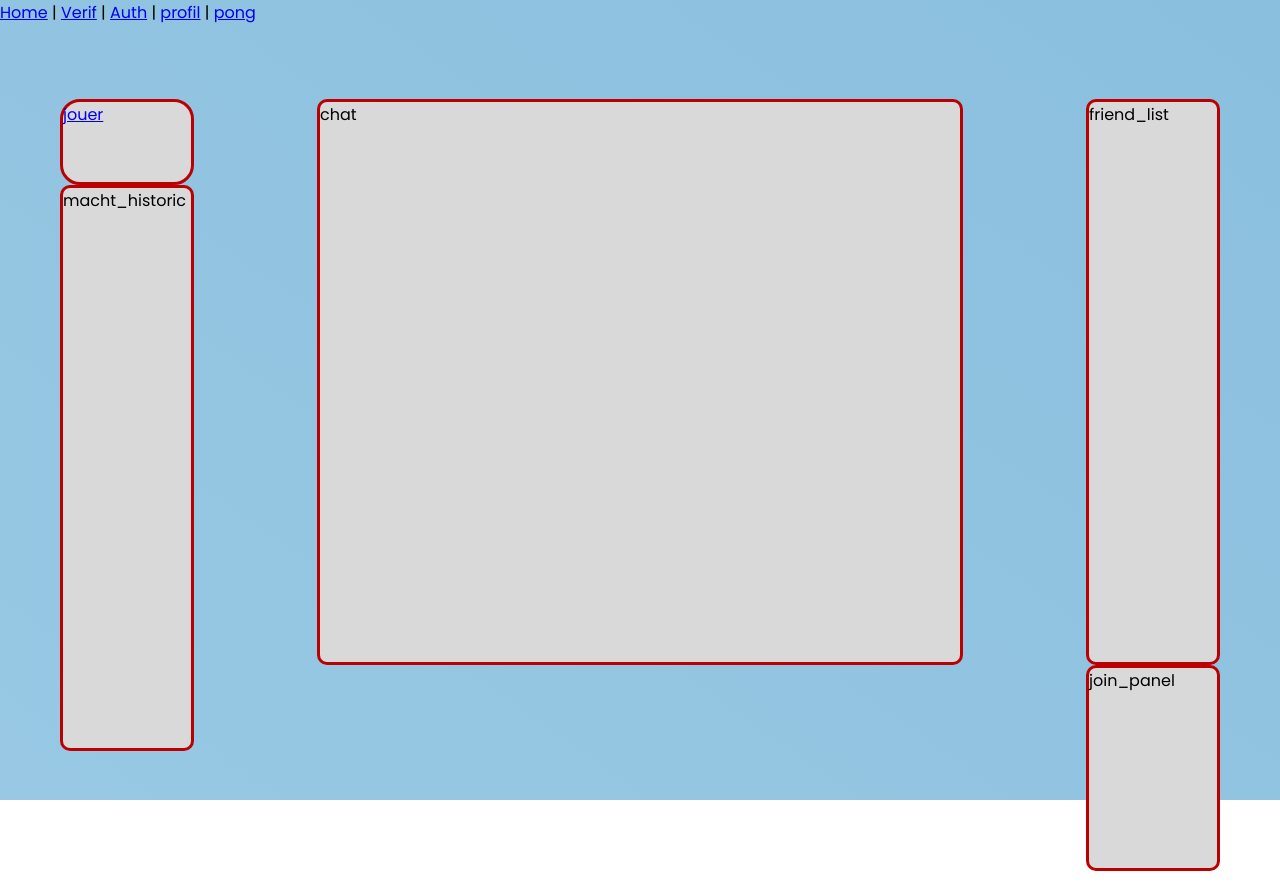
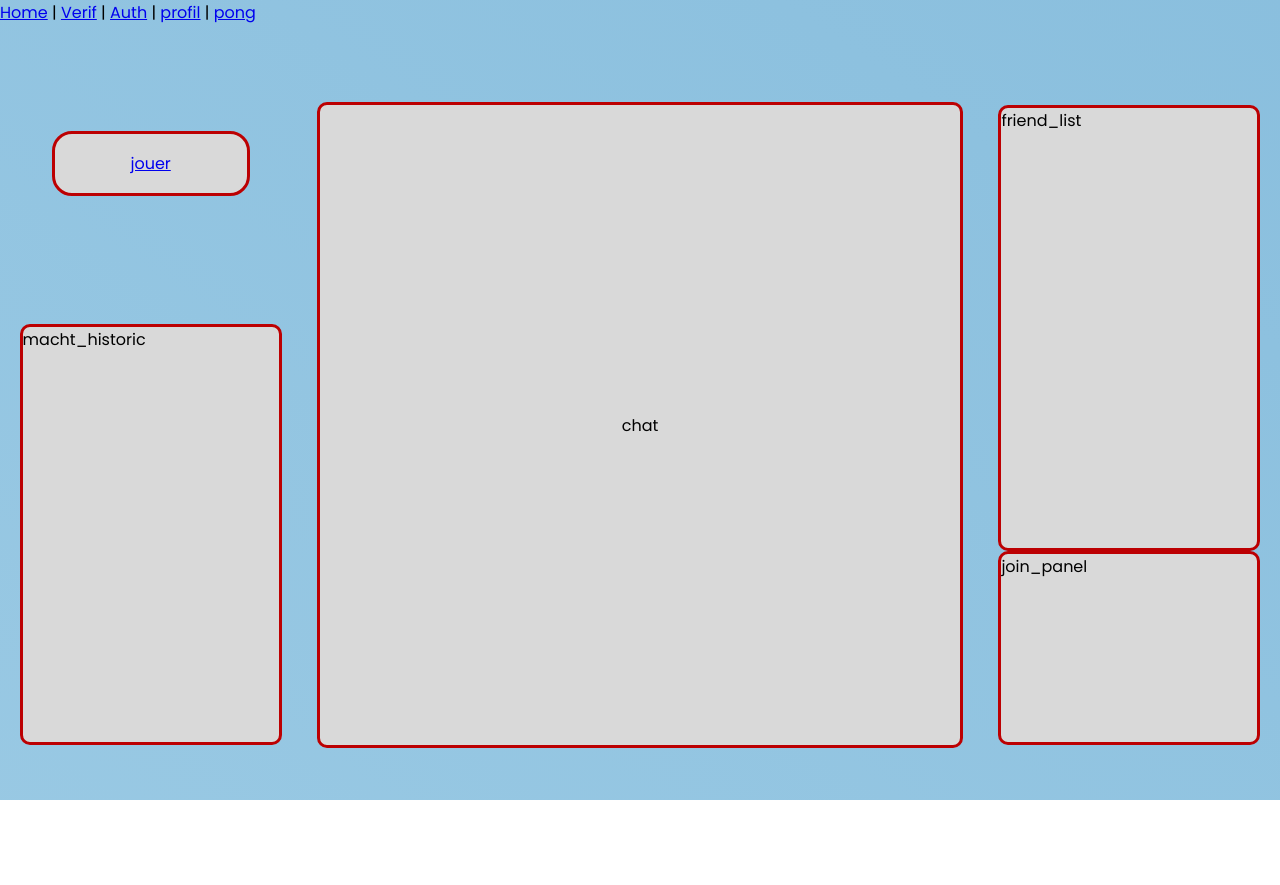
Before and after one commit to bbordere/ft_transcendence, a Vue app in the folder frontend/: page / in a window 1280 px wide. After the commit the page ends 825 px from the top, so only its background shows below. Built offline with nearby package versions, Linux system fonts and the light colour scheme.

Commit message:
finish proto home and pong page

```diff
--- a/frontend/src/App.vue
+++ b/frontend/src/App.vue
@@ -114,4 +114,9 @@ footer .copyright {
 	align-items: center;
 }
 
+nav {
+	position: relative;
+	z-index: 999999;
+}
+
 </style>
--- a/frontend/src/views/Home.vue
+++ b/frontend/src/views/Home.vue
@@ -5,9 +5,11 @@
 
 <template>
 	<div class="home_body">
+		<div class="home_content">
 			<div class="left_column">
 				<div class="play_button">
-				<router-link to="/pong">jouer</router-link>			</div>
+					<router-link to="/pong">jouer</router-link>
+				</div>
 				<div class="match_historic">
 					<label>macht_historic</label>
 				</div>
@@ -24,75 +26,87 @@
 				</div>
 			</div>
 		</div>
+	</div>
 </template>
 
 <style>
 
 .home_body {
+	width: 100vw;
+	height: 100vh;
 	display: flex;
-	height:100vh;
-	width: 100vw;
-	flex-direction: row;
-	align-items: baseline;
-	justify-content: space-around;
+	align-items: center;
+	justify-content: center;
+}
+.home_content {
+	display: flex;
+	height: 80%;
+	width: 100%;
+	align-items: center;
+	justify-content: center;
+	gap: 8%;
 }
 
 .left_column {
+	height: 100%;
+	width: 20%;
 	display: flex;
 	flex-direction: column;
-	justify-content: space-between;
-
-	width: 20%;
-	height: 70%;
+	gap: 20%;
 }
 
 .play_button {
-	width: 100%;
+	display: flex;
+	justify-content: center;
+	align-items: center;
+	margin-top: 20%;
 	height: 10%;
+	width: 150%;
 	background: #D9D9D9;
 	border: 3px solid #BC0002;
 	border-radius: 20px;
 }
 
 .match_historic {
-	width: 100%;
 	height: 70%;
-
+	width: 200%;
 	background: #D9D9D9;
 	border: 3px solid #BC0002;
 	border-radius: 10px;
 }
 
 .chat {
+	height: 100%;
 	width: 50%;
-	height: 70%;
-
+	display: flex;
+	flex-direction: column;
+	align-items: center;
+	justify-content: space-around;
 	background: #D9D9D9;
 	border: 3px solid #BC0002;
 	border-radius: 10px;
 }
 
 .right_column {
+	height: 100%;
+	width: 10%;
 	display: flex;
 	flex-direction: column;
-	justify-content: space-between;
-	width: 20%;
-	height: 70%;
+	align-items: center;
+	justify-content: center;
 }
 
 .friend_list {
-	width: 100%;
 	height: 70%;
-
+	width: 200%;
 	background: #D9D9D9;
 	border: 3px solid #BC0002;
 	border-radius: 10px;
 }
 
 .join_panel {
-	width: 100%;
-	height: 25%;
-
+	height: 30%;
+	width: 200%;
 	background: #D9D9D9;
 	border: 3px solid #BC0002;
 	border-radius: 10px;
--- a/frontend/src/views/pong.vue
+++ b/frontend/src/views/pong.vue
@@ -79,13 +79,19 @@
 }
 
 .timer {
+	display: flex;
 	height: 10%;
 	width: 100%;
+	align-items: center;
+	justify-content: center;
 }
 
 .pong_screen {
-	height: 77%;
+	max-width: 80%;
+	max-height: 80%;
+	min-width: auto;
 	width: 100%;
+	aspect-ratio: 4/3;
 
 	background: #D9D9D9;
 	border: 3px solid #BC0002;
@@ -93,8 +99,11 @@
 }
 
 .button_panel {
+	display: flex;
 	height: 10%;
 	width: 100%;
+	align-items: center;
+	justify-content: space-between;
 }
 
 .right_column {
```
Lines whose indentation alone changed are shown as unchanged.
